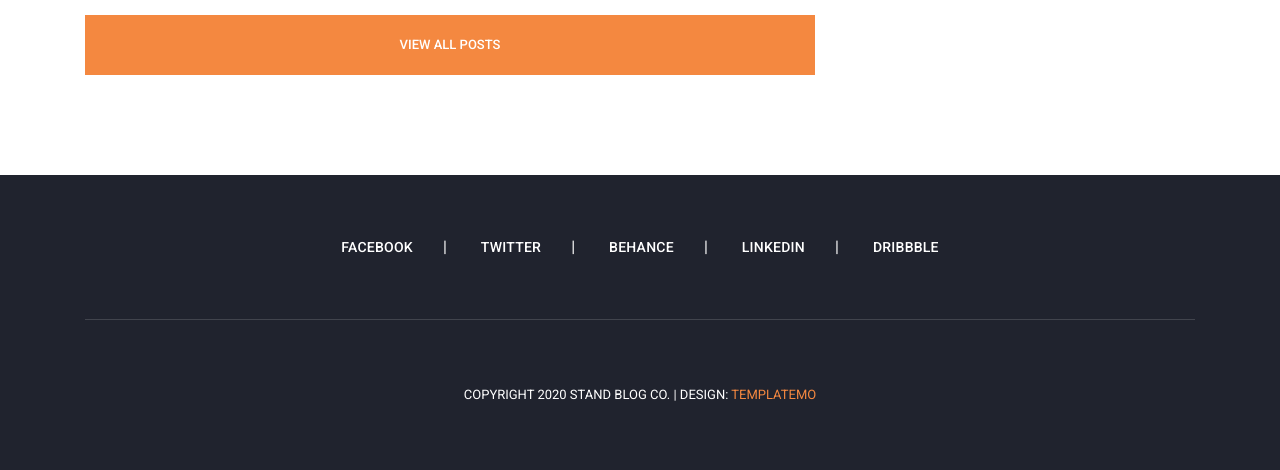
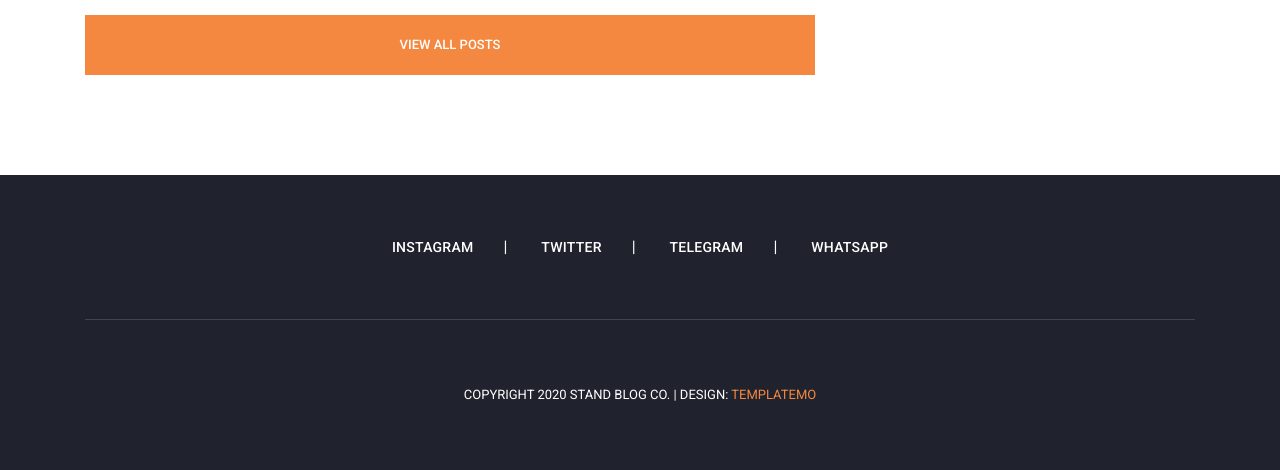
Before and after one commit to AhmadZia-z/blog, a Django app: page / in a window 1280 px wide. Shown: the part 3102-3572 px from the top of the page. Run offline with Django 5.2, Linux system fonts and the light colour scheme; some libraries are stand-ins or nearby versions.

Commit message:
update project

```diff
--- a/home/templates/home/index.html
+++ b/home/templates/home/index.html
@@ -45,7 +45,7 @@ https://templatemo.com/tm-551-stand-blog
     <header class="">
       <nav class="navbar navbar-expand-lg">
         <div class="container">
-          <a class="navbar-brand" href="index.html"><h2>Stand Blog<em>.</em></h2></a>
+          <a class="navbar-brand" href=""><h2>Stand Blog<em>.</em></h2></a>
           <button class="navbar-toggler" type="button" data-toggle="collapse" data-target="#navbarResponsive" aria-controls="navbarResponsive" aria-expanded="false" aria-label="Toggle navigation">
             <span class="navbar-toggler-icon"></span>
           </button>
@@ -70,7 +70,10 @@ https://templatemo.com/tm-551-stand-blog
               </li>
               <li class="nav-item">
                 {% if request.user.is_authenticated %}
-                  <a class="nav-link text-primary" href="">{{ request.user.first_name }} {{ request.user.last_name }}</a>
+                  <a class="nav-link text-primary" href="" >{{ request.user.first_name }} {{ request.user.last_name }}</a>
+                    <li class="nav-item">
+                        <a href=""><img style="height: 60px; width: 60px; margin-top:-12px;" src="{% static 'images/defaulteprofile.webp' %}" alt=""></a>
+                    </li>
                 {% else %}
                   <a class="nav-link text-success" href="/login">Login</a>
                  {% endif %}
@@ -410,11 +413,10 @@ https://templatemo.com/tm-551-stand-blog
         <div class="row">
           <div class="col-lg-12">
             <ul class="social-icons">
-              <li><a href="#">Facebook</a></li>
+              <li><a href="#">Instagram</a></li>
               <li><a href="#">Twitter</a></li>
-              <li><a href="#">Behance</a></li>
-              <li><a href="#">Linkedin</a></li>
-              <li><a href="#">Dribbble</a></li>
+              <li><a href="#">Telegram</a></li>
+              <li><a href="#">Whatsapp</a></li>
             </ul>
           </div>
           <div class="col-lg-12">
```
Also changed, not shown: db.sqlite3, static/images/defaulteprofile.webp (added).
